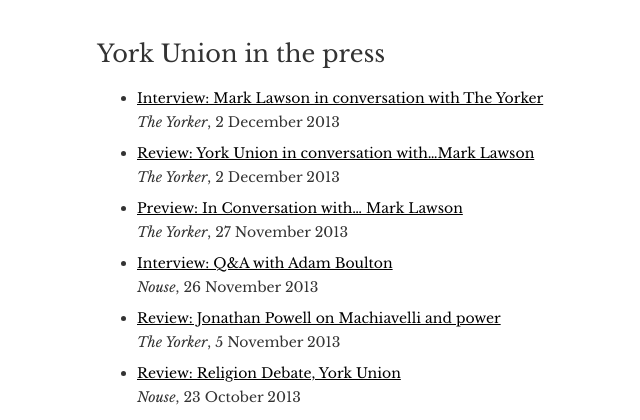
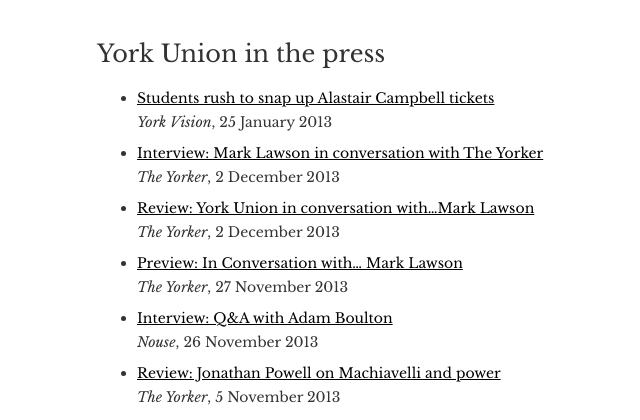
Before and after one commit to jclgoodwin/yorkunion, a Django app: page /press in a window 1280 px wide. Shown: the part 126-546 px from the top of the page, without its empty margins (63-703 px from the left). Run offline with Django 3.2, Linux system fonts and the light colour scheme.

Commit message:
add york vision press article

```diff
--- a/events/templates/press.html
+++ b/events/templates/press.html
@@ -5,6 +5,8 @@
 <h2>York Union in the press</h2>
 
 <ul>
+<li><a href="http://www.yorkvision.co.uk/news/students-rush-to-snap-up-alastair-campbell-tickets/25/01/2014">Students rush to snap up Alastair Campbell tickets</a><br />
+<cite>York Vision</cite>, 25 January 2013</li>
 <li><a href="http://theyorker.co.uk/features/14500-mark-lawson-in-conversation-with">Interview: Mark Lawson in conversation with The Yorker</a><br />
 <cite>The Yorker</cite>, 2 December 2013</li>
 <li><a href="http://theyorker.co.uk/arts/performing-arts/features-&amp;-interviews/14499-review-york-union-in-conversation">Review: York Union in conversation with&#8230;Mark Lawson</a><br />
```
